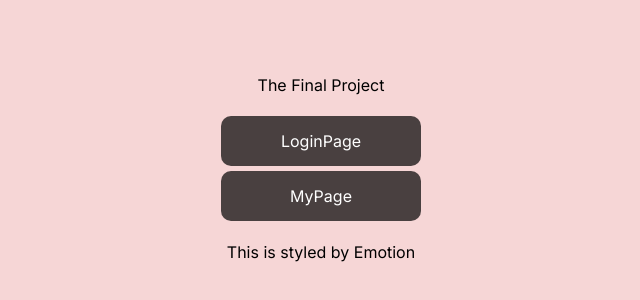
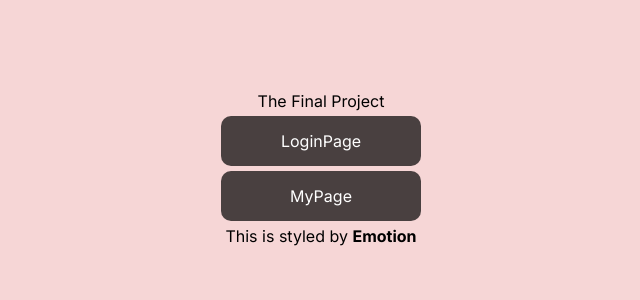
Before and after one commit to Happiness-Meta/final-front, a Next.js app: page / in a window 1280 px wide. Shown: the part 232-532 px from the top of the page, without its empty margins (319-959 px from the left). Built offline with nearby package versions, Linux system fonts and the light colour scheme.

Commit message:
initial setting

```diff
--- a/package.json
+++ b/package.json
@@ -12,7 +12,9 @@
     "@emotion/react": "^11.11.4",
     "next": "14.1.1",
     "react": "^18",
-    "react-dom": "^18"
+    "react-cookie": "^7.1.0",
+    "react-dom": "^18",
+    "zustand": "^4.5.2"
   },
   "devDependencies": {
     "@types/node": "^20",
--- /dev/null
+++ b/src/app/global.css
@@ -0,0 +1,9 @@
+* {
+  padding: 0;
+  margin: 0;
+}
+
+body {
+  width: 100%;
+  height: 100vh;
+}
--- a/src/app/layout.tsx
+++ b/src/app/layout.tsx
@@ -1,6 +1,6 @@
 import type { Metadata } from "next";
 import { Inter } from "next/font/google";
-import { bodyStyle } from "./styleComponents/commonStyles";
+import "./global.css";
 
 const inter = Inter({ subsets: ["latin"] });
 
@@ -15,9 +15,7 @@ export default function RootLayout({
 }>) {
   return (
     <html lang="en">
-      <body className={inter.className} style={bodyStyle}>
-        {children}
-      </body>
+      <body className={inter.className}>{children}</body>
     </html>
   );
 }
--- a/src/app/page.tsx
+++ b/src/app/page.tsx
@@ -4,7 +4,11 @@
 import { css, keyframes } from "@emotion/react";
 import Link from "next/link";
 import React from "react";
-import { commonColor, flexCenterX2 } from "./styleComponents/commonStyles";
+import {
+  commonColor,
+  flexCenterX2,
+  widthHeightFull,
+} from "./styleComponents/commonStyles";
 
 //css 스타일 그냥 예시
 
@@ -27,18 +31,15 @@ const emotionAni = keyframes`
   color: black;
 }`;
 
-export default function Home() {
+function HomePage() {
   return (
     <div
       css={[
         { backgroundColor: commonColor.color.pastelPink },
+        flexCenterX2,
+        widthHeightFull,
         `
-        width: 100%;
-        height: 100%;
-        display: flex;
         flex-direction: column;
-        justify-content: center;
-        align-items: center;
         row-gap: 5px
       `,
       ]}
@@ -57,6 +58,7 @@ export default function Home() {
           css={css`
             color: hotpink;
             animation: ${emotionAni} 0.5s infinite alternate;
+            font-weight: bold;
           `}
         >
           Emotion
@@ -65,3 +67,5 @@ export default function Home() {
     </div>
   );
 }
+
+export default HomePage;
--- a/src/app/styleComponents/commonStyles.ts
+++ b/src/app/styleComponents/commonStyles.ts
@@ -1,14 +1,6 @@
-import css from "styled-jsx/css";
-
-export const bodyStyle = {
-  width: "100%",
-  height: "100vh",
-  padding: "0",
-  margin: "0",
-};
-
 export const commonColor = {
   color: {
+    representative: "#FF8A00",
     pastelBlue: "#7BD3EA",
     patelGreen: "#A1EEBD",
     pastelYellow: "#F6F7C4",
```
Also changed, not shown: src/app/pages/signUpPage/page.tsx (added, +7 -0 lines), src/app/pages/workspacePage/page.tsx (added, +7 -0 lines), 1 other file (tests, documents, lock files or other folders).
